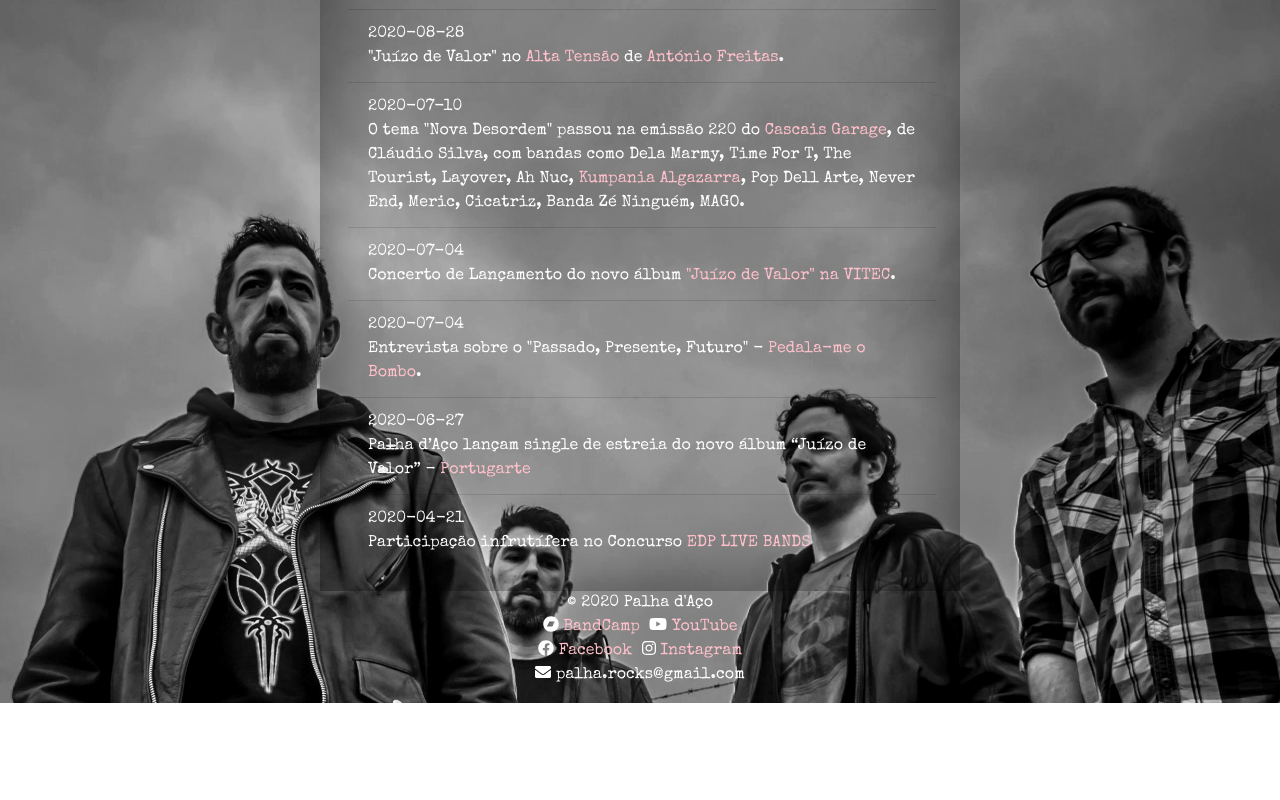
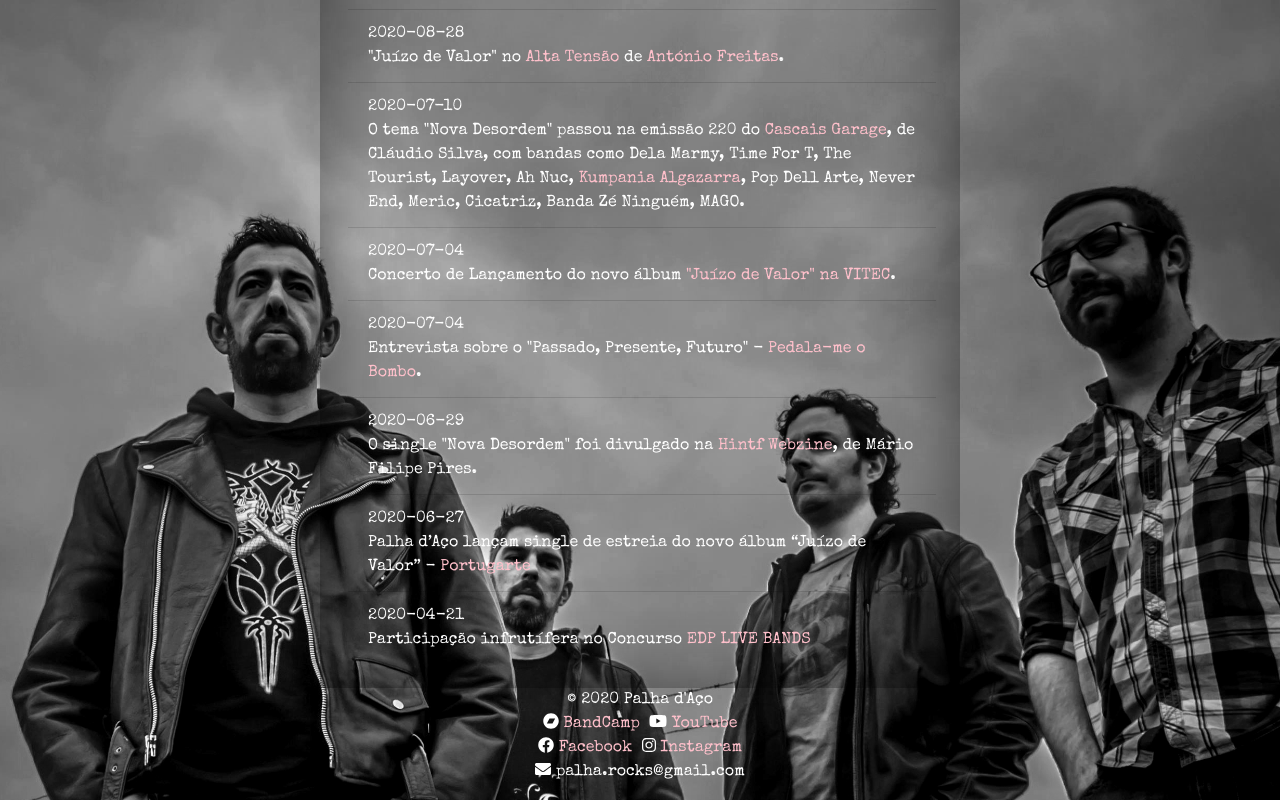
Before and after one commit to fduarte/palha, a React (Create React App) app: page / in a window 1280 px wide. Shown: the part 1036-1836 px from the top of the page. Before the commit the page ends 1739 px from the top, so only its background shows below. Built offline with nearby package versions, Linux system fonts and the light colour scheme.

Commit message:
News update

```diff
--- a/src/components/Home.js
+++ b/src/components/Home.js
@@ -78,6 +78,9 @@ class Home extends React.Component
                             2020-07-04 <br /> Entrevista sobre o "Passado, Presente, Futuro" - <a href="https://pedalameobombo.blogspot.com/2020/07/ppf-3-palha-daco.html">Pedala-me o Bombo</a>.
                         </li>
                         <li className="list-group-item">
+                            2020-06-29 <br /> O single "Nova Desordem" foi divulgado na <a href="https://www.facebook.com/hintf.webzine/posts/1443024922552328">Hintf Webzine</a>, de Mário Filipe Pires.
+                        </li>
+                        <li className="list-group-item">
                             2020-06-27 <br /> Palha d’Aço lançam single de estreia do novo álbum “Juízo de Valor” - <a href="https://portugarte.pt/2020/06/27/palha-daco-lancam-single-de-estreia-do-novo-album-juizo-de-valor/">Portugarte</a>
                         </li>
                         <li className="list-group-item">
```
